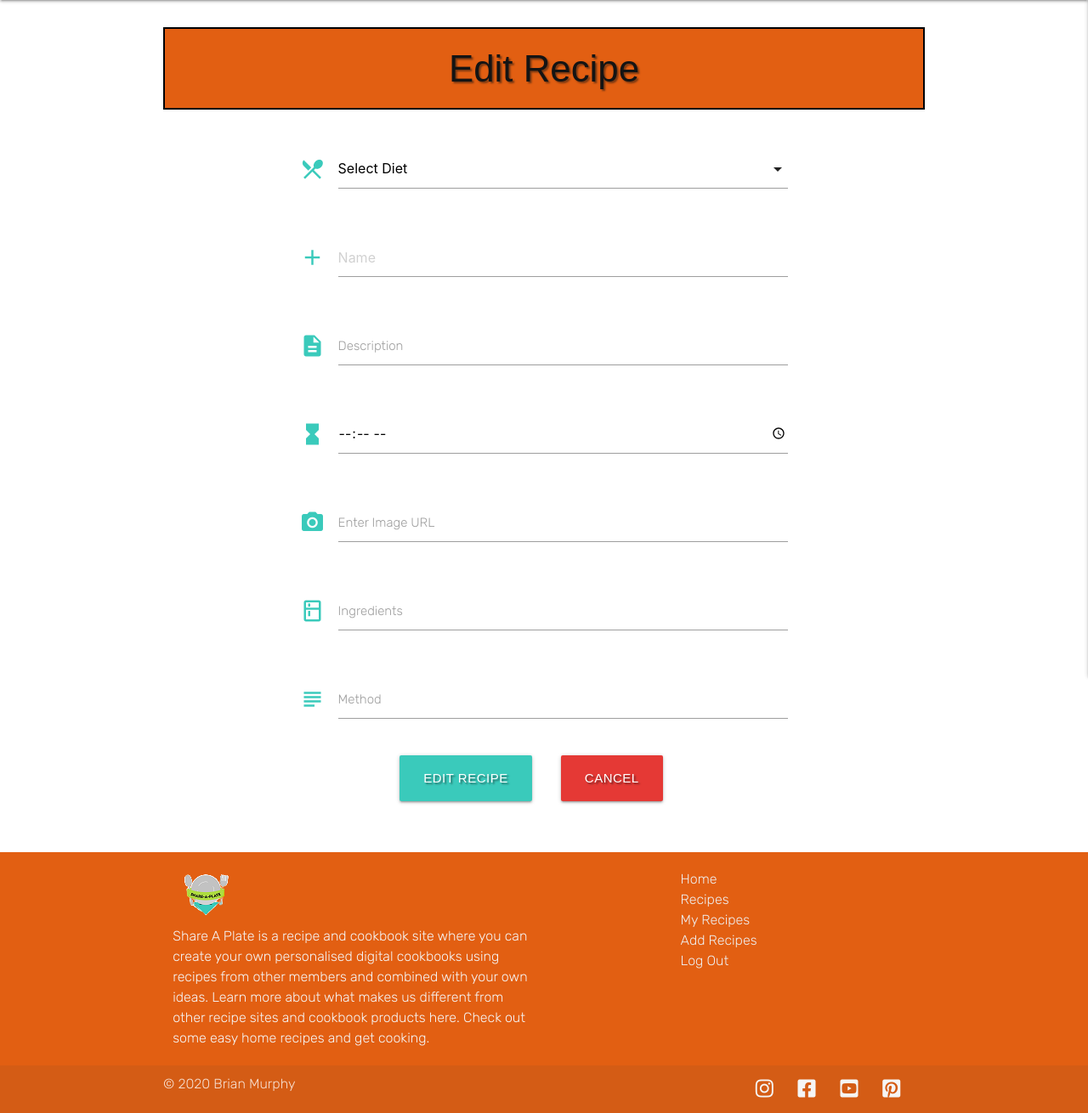
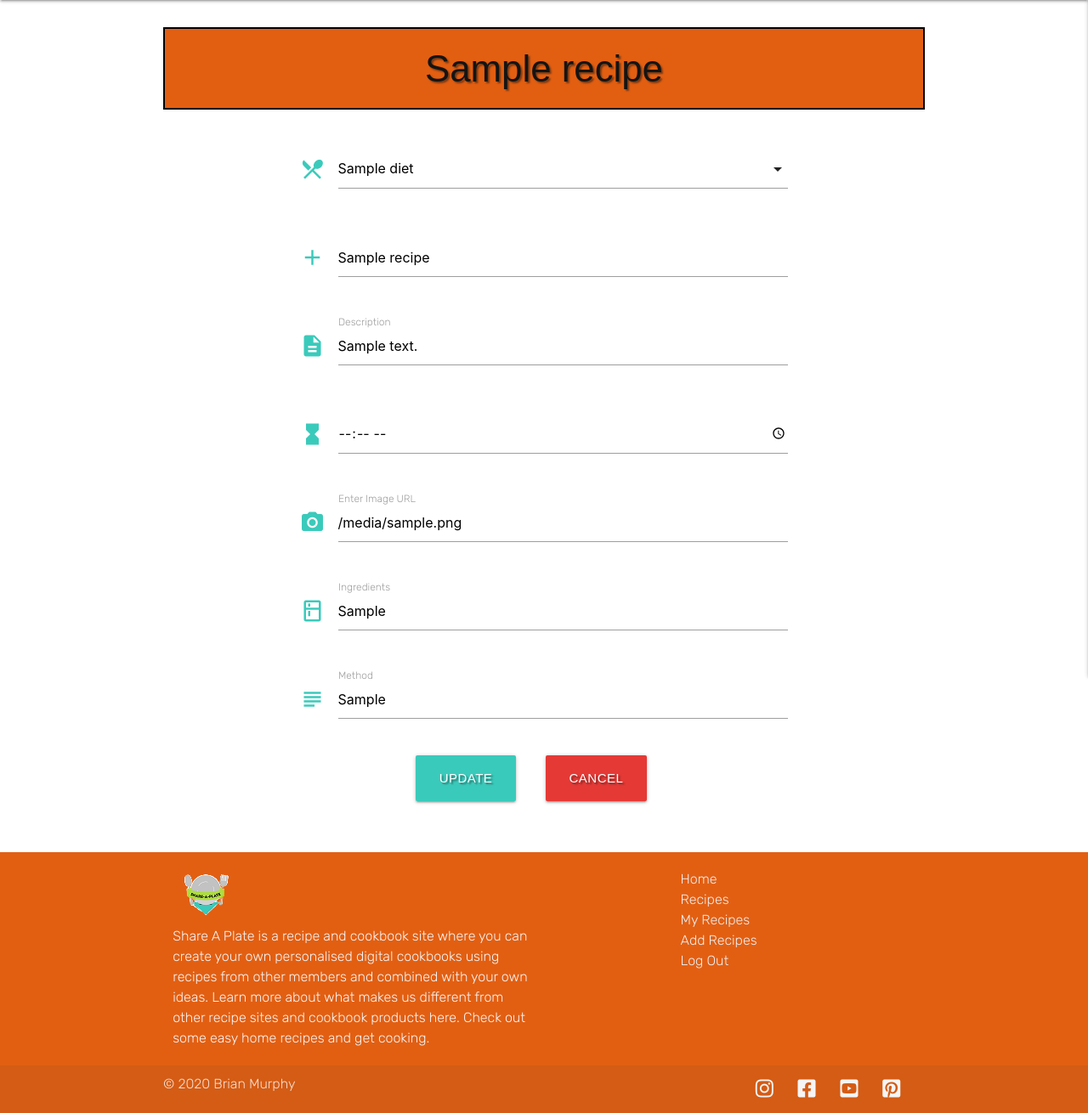
Before and after one commit to brimurphy/share-a-plate, a Flask app: template templates/edit_recipe.html in a window 1280 px wide. Shown: the part 64-1374 px from the top of the page at 85% size. Run offline with Flask 2, Linux system fonts and the light colour scheme; the visitor is signed in with stand-in values (Sample User, id 1); the template is opened without the code that fills it: most values are stand-ins (such as "Sample title", 1, 10 or a date in 2020); some libraries are stand-ins or nearby versions; some web fonts are replaced.

Commit message:
Attach db data to edit_recipe form

```diff
--- a/templates/edit_recipe.html
+++ b/templates/edit_recipe.html
@@ -4,7 +4,7 @@
     <!-- edit recipe card -->
     <section class="row">
       <div class="col s12 heading-full-recipe orange-bg">
-        <h3 class="center-align header-text text-shadow">Edit Recipe</h3>
+        <h3 class="center-align header-text text-shadow">{{ recipe.recipe_name }}</h3>
       </div>
         <div class="row">
           <form class="col s12 add-recipe"
@@ -16,9 +16,13 @@
               <div class="input-field col s12 m8 offset-m2">
                 <i class="material-icons prefix turquoise-text">local_dining</i>
                 <select id="diet" name="diet" class="validate" required>
-                  <option value="" disabled selected>Select Diet</option>
+                  <option value="" disabled>Select Diet</option>
                   {% for diet in diets %}
-                    <option value="{{ diet.diet }}">{{ diet.diet }}</option>
+                    {% if diet.diet == recipe.diet %}
+                      <option value="{{ diet.diet }}" selected>{{ diet.diet }}</option>
+                    {% else %}
+                      <option value="{{ diet.diet }}">{{ diet.diet }}</option>
+                    {% endif %}
                   {% endfor %}
                 </select>
                 <label for="diet"></label>
@@ -28,7 +32,13 @@
             <div class="row">
               <div class="input-field col s12 m8 offset-m2">
                 <i class="material-icons prefix turquoise-text">add</i>
-                <input placeholder="Name" id="recipe_name" name="recipe_name" type="text" class="validate" required>
+                <input placeholder="Name"
+                  id="recipe_name"
+                  name="recipe_name"
+                  type="text"
+                  class="validate"
+                  value="{{ recipe.recipe_name }}"
+                  required>
                 <label for="recipe_name"></label>
               </div>
             </div>
@@ -36,7 +46,12 @@
             <div class="row">
               <div class="input-field col s12 m8 offset-m2">
                 <i class="material-icons prefix turquoise-text">description</i>
-                <input id="recipe_description" name="recipe_description" type="text" class="validate" required>
+                <input id="recipe_description"
+                  name="recipe_description"
+                  type="text"
+                  class="validate"
+                  value="{{ recipe.recipe_description }}"
+                  required>
                 <label for="recipe_description">Description</label>
               </div>
             </div>
@@ -44,7 +59,13 @@
             <div class="row">
               <div class="input-field col s12 m8 offset-m2">
                 <i class="material-icons prefix turquoise-text">hourglass_full</i>
-                <input placeholder="Cooking Time" id="cooking_time" name="cooking_time" type="time" class="validate" required>
+                <input placeholder="Cooking Time"
+                  id="cooking_time"
+                  name="cooking_time"
+                  type="time"
+                  class="validate"
+                  value="{{ recipe.cooking_time }}"
+                  required>
                 <label for="cooking_time"></label>
               </div>
             </div>
@@ -52,7 +73,12 @@
             <div class="row">
               <div class="input-field col s12 m8 offset-m2">
                 <i class="material-icons prefix turquoise-text">camera_alt</i>
-                <input id="recipe_img" name="recipe_img" type="url" class="validate" required>
+                <input id="recipe_img"
+                  name="recipe_img"
+                  type="url"
+                  class="validate"
+                  value="{{ recipe.recipe_img }}"
+                  required>
                 <label for="recipe_img">Enter Image URL</label>
               </div>
             </div>
@@ -60,7 +86,12 @@
             <div class="row">
               <div class="input-field col s12 m8 offset-m2">
                 <i class="material-icons prefix turquoise-text">kitchen</i>
-                <input id="recipe_ingredients" name="recipe_ingredients" type="text" class="validate" required>
+                <input id="recipe_ingredients"
+                  name="recipe_ingredients"
+                  type="text"
+                  class="validate"
+                  value="{{ recipe.recipe_ingredients }}"
+                  required>
                 <label for="recipe_ingredients">Ingredients</label>
               </div>
             </div>
@@ -68,14 +99,19 @@
             <div class="row">
               <div class="input-field col s12 m8 offset-m2">
                 <i class="material-icons prefix turquoise-text">subject</i>
-                <input id="recipe_method" type="text" class="validate" required>
+                <input id="recipe_method"
+                  type="text"
+                  class="validate"
+                  value="{{ recipe.recipe_method }}"
+                  required>
                 <label for="recipe_method">Method</label>
               </div>
             </div>
             <div class="row">
+              <!-- update/cancel buttons -->
               <div class="col s12 center-align cta-btn">
                 <button type="submit"
-                  class="btn btn-large turquoise-bg text-shadow btn-font">Edit Recipe</button>
+                  class="btn btn-large turquoise-bg text-shadow btn-font">Update</button>
                 <a href="{{ url_for('my_recipes', username=session['user']) }}"
                    class="btn btn-large red darken-1 text-shadow btn-font">Cancel</a>
               </div>
```
